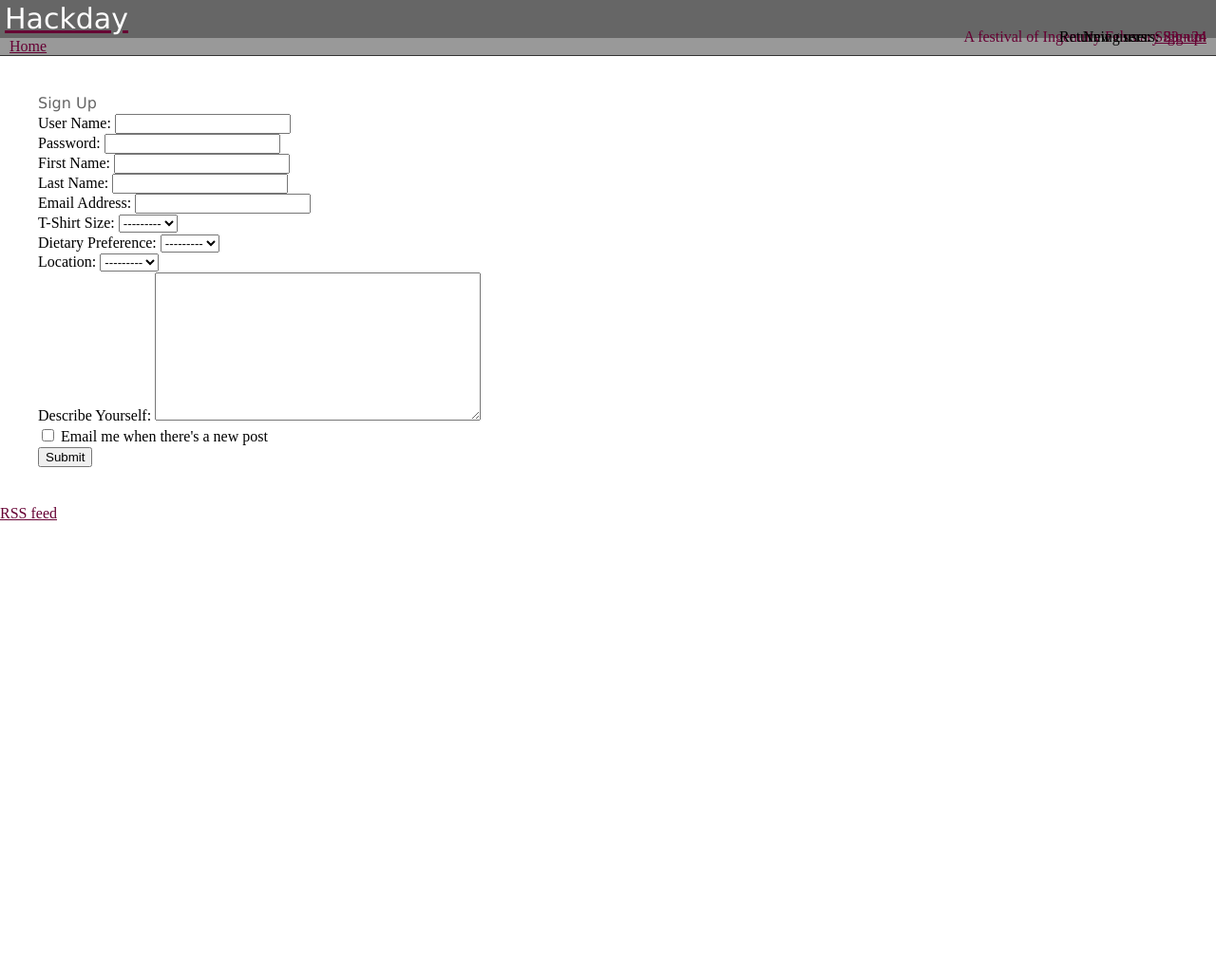
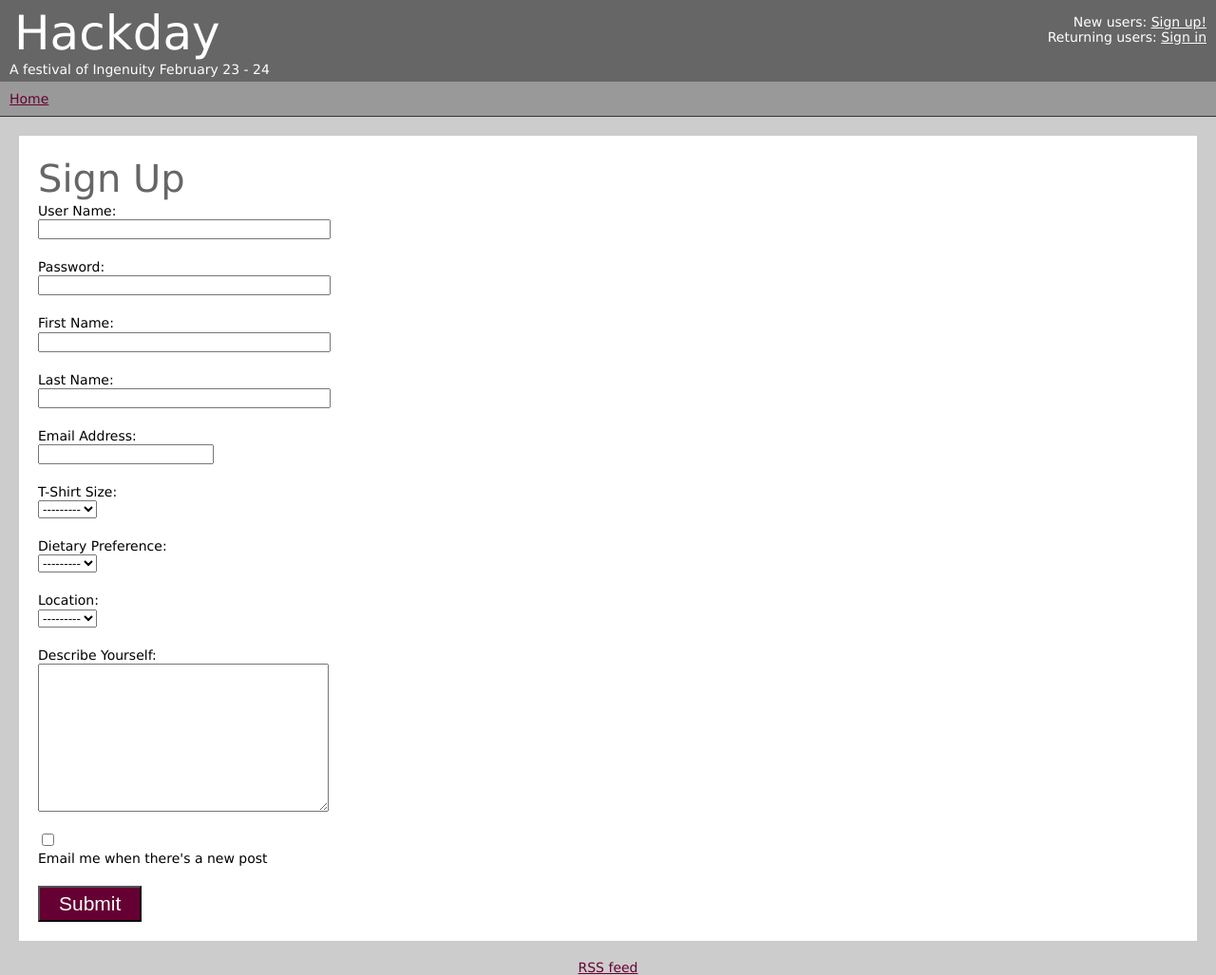
Before and after one commit to mpirnat/hackday, a Django app: page /users/sign-up in a window 1280 px wide. Shown: the whole page at 95% size. Before the commit the page ends 548 px from the top, so only its background shows below. Run offline with Django 3.2, Linux system fonts and the light colour scheme; data that the repository does not hold is empty; parts of the project's set-up code (start-up, migrations or seed data) failed here and were passed over; some web fonts are replaced.

Commit message:
look and feel changes - very minimal look setup

```diff
--- a/hackday/static/css/base.css
+++ b/hackday/static/css/base.css
@@ -46,6 +46,8 @@ footer, header, hgroup, menu, nav, section {
 	display: block;
 }
 body {
+	font-family: Verdana, Geneva, sans-serif;
+	font-size: 14px;
 }
 ol, ul {
 	list-style: none;
@@ -67,11 +69,6 @@ table {
 /*-------------------------------------------------------------------------
 = form setup
 --------------------------------------------------------------------------*/
-input [type="text"]
-input:radio
-input:checkbox
-input:radio
-input:radio
 /*-------------------------------------------------------------------------
 = site wide
 --------------------------------------------------------------------------*/
@@ -127,20 +124,35 @@ header:after {
 header {
 	position: relative;
 }
+header #head-logo {
+	color: #fff;
+	float: left;
+	padding: 5px 0 5px 10px;
+	text-decoration: none;
+}
 header h1 {
 	color: #fff;
-	font-size: 30px;
-	line-height: 30px;
+	font-size: 50px;
+	line-height: 50px;
 	padding: 5px;
+	text-decoration: none;
 }
 
-header p {
-	bottom: 10px;
-	position: absolute;
-	right: 10px;
+header #head-welcome {
+	float: right;
+	padding: 15px 10px 5px 0;
+}
+header #head-welcome p{
+	color: #fff;
+	text-align: right;
+	text-decoration: none;
+}
+header #head-welcome p a{
+	color: #fff;
 }
 nav {
 	background: #999;
+	clear: both;
 }
 nav ul:after {
     clear: both;
@@ -153,7 +165,17 @@ nav ul:after {
 nav ul li {
 	float: left;
 }
+nav ul li:after {
+    clear: both;
+    content: ".";
+    display: block;
+    height: 0;
+    visibility: hidden;
+	zoom: 1;
+}
 nav ul li a {
+	display: block;
+	float: left;
 	padding: 10px;
 }
 
@@ -165,3 +187,48 @@ nav ul li a:hover {
 = footer
 --------------------------------------------------------------------------*/
 footer nav {display:none;} /*hide footer nav in desktop view*/
+
+
+/*-------------------------------------------------------------------------
+= forms
+
+--------------------------------------------------------------------------*/
+#content h2 {
+	font-size: 50px;
+	line-height: 60px;
+}
+#content h3 {
+	font-size: 40px;
+	line-height: 50px;
+}
+#content p {
+	padding: 0 0 20px 0;
+}
+#content label {
+	display:block;
+}
+#content input[type="text"],
+#content input[type="password"],
+#content textarea  {
+	display:block;
+	width: 300px;
+}
+#content input[type="radio"],
+#content input[type="checkbox"]{
+	display:inline;
+	text-align: left;
+	vertical-align:baseline;
+}
+
+#content input[type="submit"]{
+	background-color: #603;
+	color: #ffffff;
+	font-size: 21px;
+	padding: 5px 20px;
+}
+
+
+#content input[type="submit"]:hover{
+	background-color: #ccc;
+	color: #603;
+}
--- a/hackday/templates/base.html
+++ b/hackday/templates/base.html
@@ -25,17 +25,8 @@
 
     <body id="{% block bodyid %}home{% endblock %}">
 
-        <header>
+       {% include "header.html" %}
 
-            <a href="/blog" id="head-top">
-                <h1>Hackday</h1>
-                <p>A festival of Ingenuity <span>February 23 - 24</span></p>
-                <span class="x1"></span>
-            </a>
-
-            {% include "nav.html" %}
-
-        </header>
 
         <div id="content">
           {% block content %}Content goes here{% endblock %}
--- /dev/null
+++ b/hackday/templates/header.html
@@ -0,0 +1,22 @@
+<header>
+
+    <a href="/" id="head-logo">
+        <h1>Hackday</h1>
+        <p>A festival of Ingenuity <span>February 23 - 24</span></p>
+        <span class="x1"></span>
+    </a>
+
+    <div id="head-welcome">
+    {% if user.is_authenticated %}
+        <p>Welcome back, {{user.username}}!</p>
+        <p><a href="/users/sign-out">Sign out</a></p>
+    {% else %}
+        <p>New users: <a href="/users/sign-up">Sign up!</a></p>
+        <p>Returning users: <a href="/users/sign-in">Sign in</a></p>
+    {% endif %}
+    </div>
+
+
+    {% include "nav.html" %}
+
+</header>
--- a/hackday/templates/nav.html
+++ b/hackday/templates/nav.html
@@ -1,20 +1,15 @@
 <nav>
-    <div>
-    {% if user.is_authenticated %}
-        <p>Welcome back, {{user.username}}!</p>
-        <p><a href="/users/sign-out">Sign out</a></p>
-    {% else %}
-        <p>New users: <a href="/users/sign-up">Sign up!</a></p>
-        <p>Returning users: <a href="/users/sign-in">Sign in</a></p>
-    {% endif %}
-    </div>
 
-    <ul>
-        <li><a href="/"><span>Home</span><strong></strong></a></li>
+    <ul class="head-navigate">
+        <li><a href="/"><span>Home</span></a></li>
+    </ul>
+
+    <ul class="head-page">
         {% if nav_pages %}
             {% for page in nav_pages %}
         <li><a href="/{{page.path}}"><span>{{page.title}}</span></a></li>
             {% endfor %}
         {% endif %}
     </ul>
+
 </nav>
--- a/hackday/templates/users/edit_profile.html
+++ b/hackday/templates/users/edit_profile.html
@@ -2,6 +2,7 @@
 {% load custom_filters %}
 
 {% block title %}Edit Profile: {{user_.username}}!{% endblock %}
+    {% block bodyid %}page-editprofile{% endblock %}
 
 {% block content %}
 
--- a/hackday/templates/users/signin.html
+++ b/hackday/templates/users/signin.html
@@ -1,12 +1,13 @@
 {% extends 'base.html' %}
 
     {% block title %}Sign In!{% endblock %}
+    {% block bodyid %}page-signin{% endblock %}
 
     {% block content %}
     <h3>Sign In</h3>
 
     {% if error_message %}
-    <p>{{error_message}}</p>
+    <p class="error">{{error_message}}</p>
     {% endif %}
 
     <form action="/users/sign-in" method="POST">
--- a/hackday/templates/users/signout.html
+++ b/hackday/templates/users/signout.html
@@ -1,6 +1,7 @@
 {% extends 'base.html' %}
 
     {% block title %}Sign Out!{% endblock %}
+    {% block bodyid %}page-signout{% endblock %}
 
     {% block content %}
     <p>You have signed out.  (Aren't you special?)</p>
--- a/hackday/templates/users/signup.html
+++ b/hackday/templates/users/signup.html
@@ -2,12 +2,13 @@
 {% load custom_filters %}
 
     {% block title %}Sign Up!{% endblock %}
+    {% block bodyid %}page-signup{% endblock %}
 
     {% block content %}
     <h3>Sign Up</h3>
 
     {% if error_message %}
-    <p>{{error_message}}</p>
+    <p class="error">{{error_message}}</p>
     {% endif %}
 
     <form action="/users/sign-up" method="POST">
```
